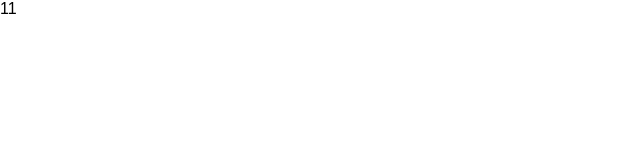
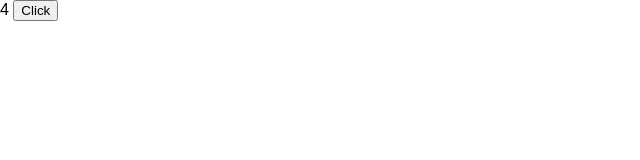
Before and after one commit to ssuthon/react-counter, a React (Create React App) app: page / in a window 1280 px wide. Shown: the top 160 px of the page, without its empty margins (0-640 px from the left). Built offline with nearby package versions, Linux system fonts and the light colour scheme.

Commit message:
event handling

```diff
--- a/src/App.js
+++ b/src/App.js
@@ -7,16 +7,13 @@ class Counter extends Component {
     this.state = {val: props.initial}
   }
 
-  componentDidMount(){
-    let self = this
-    setInterval(() => {
-      self.setState({val: this.state.val + 1})
-    }, 1000)
+  inc(){
+    this.setState({val: this.state.val + 1})
   }
 
   render(){
     return (
-      <div>{this.state.val}</div>
+      <div>{this.state.val} <button onClick={this.inc.bind(this)}>Click</button></div>
     )
   }
 }
```
